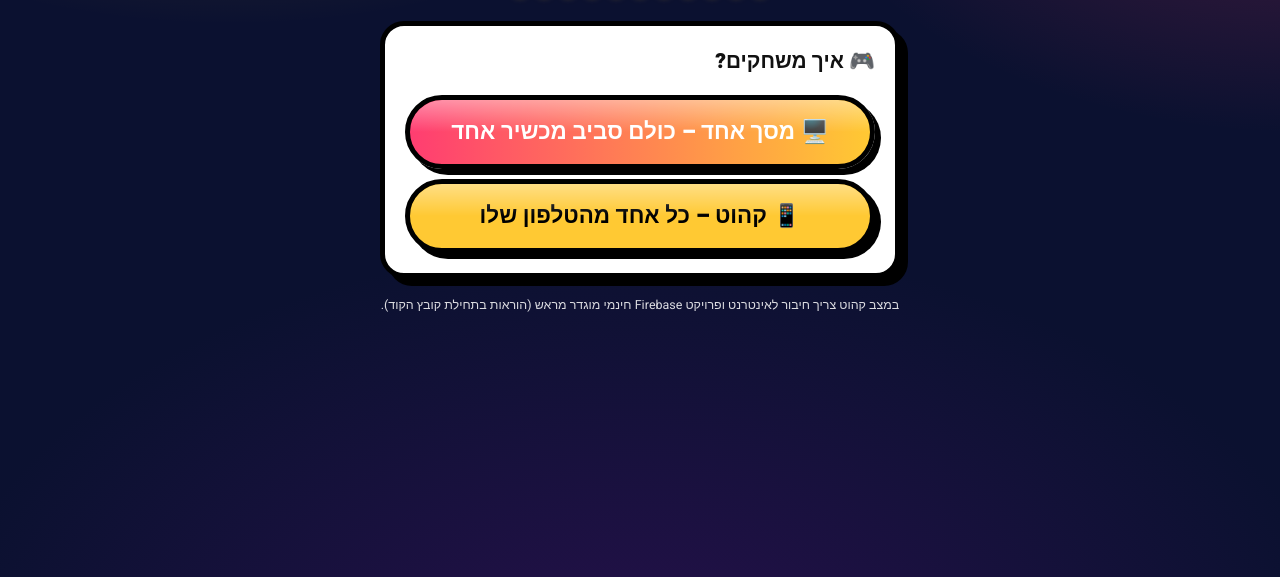
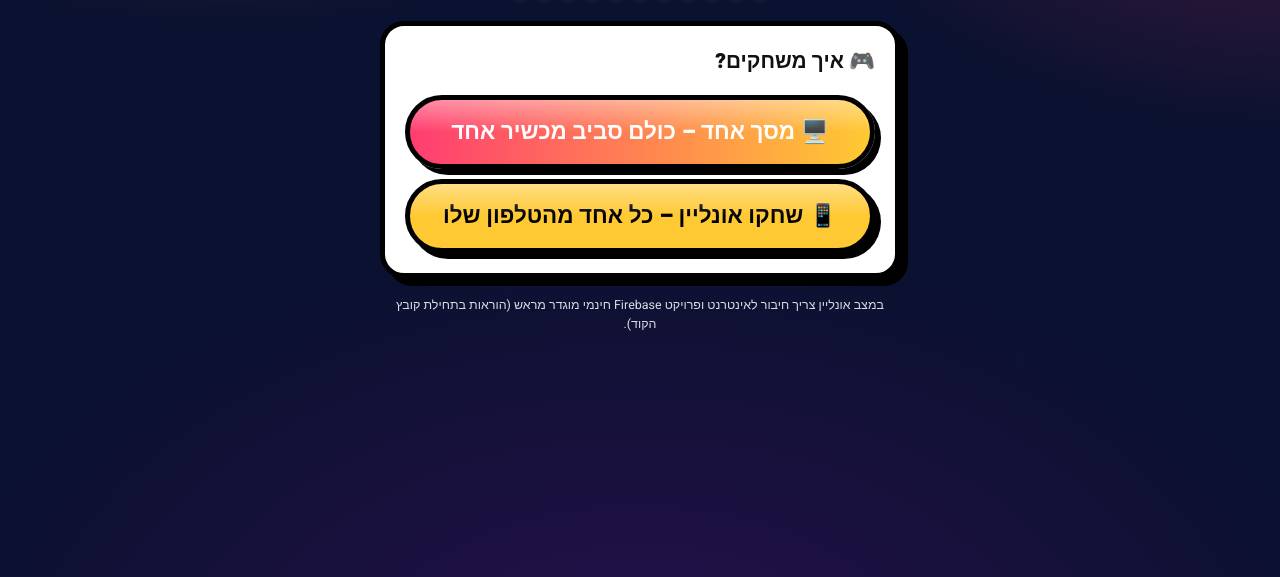
Before and after one commit to ilanshahaf-droid/Shit-me-not, a plain HTML site: page index.html in a window 1280 px wide. Shown: the part 223-800 px from the top of the page. Drawn offline with Linux system fonts and the light colour scheme.

Commit message:
Add files via upload

```diff
--- a/index.html
+++ b/index.html
@@ -590,10 +590,10 @@
     <div class="card">
       <div class="section-title">🎮 איך משחקים?</div>
       <button class="big-btn start-btn" style="margin-bottom:10px" onclick="showScreen('setup')">🖥️ מסך אחד – כולם סביב מכשיר אחד</button>
-      <button class="big-btn next-btn" onclick="enterKahootMode()">📱 קהוט – כל אחד מהטלפון שלו</button>
+      <button class="big-btn next-btn" onclick="enterKahootMode()">📱 שחקו אונליין – כל אחד מהטלפון שלו</button>
     </div>
     <div class="footer-note">
-      במצב קהוט צריך חיבור לאינטרנט ופרויקט Firebase חינמי מוגדר מראש (הוראות בתחילת קובץ הקוד).
+      במצב אונליין צריך חיבור לאינטרנט ופרויקט Firebase חינמי מוגדר מראש (הוראות בתחילת קובץ הקוד).
     </div>
   </div>
 </div>
@@ -820,10 +820,10 @@
 
 <script>
 /* ============================================================
-   🔥 הגדרות Firebase למצב "קהוט" (משחק מרובה מכשירים)
+   🔥 הגדרות Firebase למצב "שחקו אונליין" (משחק מרובה מכשירים)
    ------------------------------------------------------------
    מצב "מסך אחד" עובד בלי שום הגדרה. כדי להפעיל גם את מצב
-   "קהוט" (כל שחקן מהטלפון שלו) יש להקים פרויקט Firebase חינמי:
+   "שחקו אונליין" (כל שחקן מהטלפון שלו) יש להקים פרויקט Firebase חינמי:
 
    1. גשו ל-https://console.firebase.google.com ופתחו פרויקט חדש
       (בחינם, בלי כרטיס אשראי).
@@ -841,7 +841,7 @@
    4. בהגדרות הפרויקט (⚙️) ← Project settings ← Your apps ←
       הוסיפו אפליקציית Web (</>) ← העתיקו את אובייקט
       firebaseConfig שמופיע שם, והדביקו אותו במקום הערכים למטה.
-   5. שמרו את הקובץ. זהו — מצב "קהוט" יעבוד מכל מכשיר עם אינטרנט.
+   5. שמרו את הקובץ. זהו — מצב "שחקו אונליין" יעבוד מכל מכשיר עם אינטרנט.
    ============================================================ */
 const firebaseConfig = {
   apiKey: "AIzaSyBjTi5KHhHM9_3XY06Jj1ZGweldqLOcc84",
@@ -1651,7 +1651,7 @@ function showScreen(id) {
 
 function enterKahootMode() {
   if (!fbReady) {
-    showModal('🔥 צריך להגדיר Firebase', 'כדי לשחק במצב קהוט (כל שחקן מהטלפון שלו) צריך קודם לחבר פרויקט Firebase חינמי. ההוראות המלאות נמצאות בתחילת קובץ הקוד (חפשו "הגדרות Firebase"). אחרי ההגדרה שמרו את הקובץ מחדש.');
+    showModal('🔥 צריך להגדיר Firebase', 'כדי לשחק במצב אונליין (כל שחקן מהטלפון שלו) צריך קודם לחבר פרויקט Firebase חינמי. ההוראות המלאות נמצאות בתחילת קובץ הקוד (חפשו "הגדרות Firebase"). אחרי ההגדרה שמרו את הקובץ מחדש.');
     return;
   }
   showScreen('kahootRole');
```
